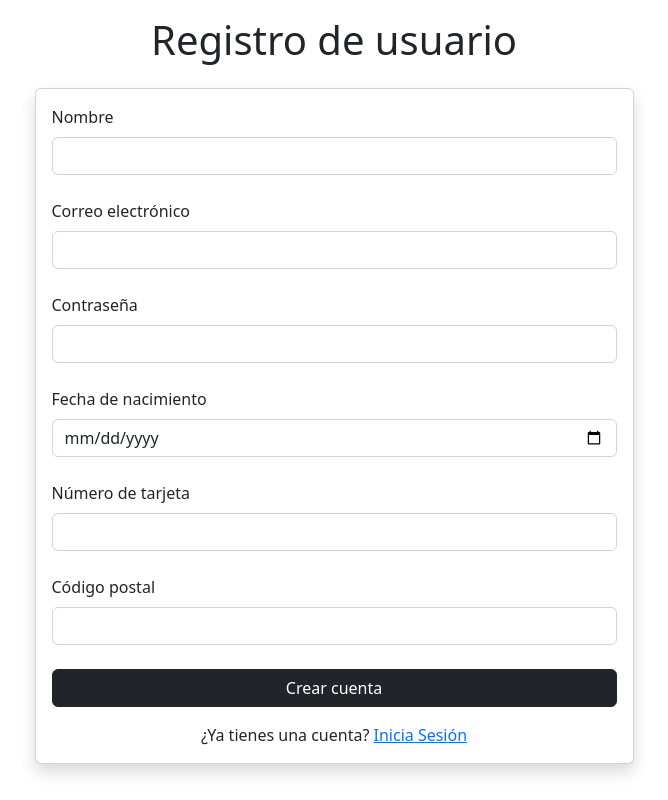
After one commit to AlbertoGut14/proyFinal, a PHP site: page /registro.php in a window 1280 px wide. The commit adds this page. Shown: the whole page, without its empty margins (306-974 px from the left). Run offline with PHP 8.4, Linux system fonts and the light colour scheme.

Commit message:
Entrega Log in
*Se modifico todos los archivos a php
*Se independizo la barra de navegacion
*Se conecto el registro de usuarios y el Log in
*Falta hacer uso del session_start() de php

```diff
--- /dev/null
+++ b/registro.php
@@ -0,0 +1,87 @@
+<!DOCTYPE html>
+<html lang="es">
+<head>
+    <meta charset="UTF-8">
+    <title>Crear cuenta</title>
+
+    <link href="https://cdn.jsdelivr.net/npm/bootstrap-icons@1.5.0/font/bootstrap-icons.css" rel="stylesheet" />
+    <link href="css/styles.css" rel="stylesheet" />
+</head>
+<body>
+    <div class="text-center p-3">
+        <h1>Registro de usuario</h1>
+    </div>
+    <section>
+        <div class="container px-3 px-lg-5">
+            <div class="row justify-content-center">
+                <div class="col-lg-7">
+                    <div class="card shadow">
+                        <div class="card-body p-3">
+                            <form method="post" action="registro.php">
+                                <label for="nombre" class="form-label">Nombre</label>
+                                <input type="text" class="form-control" id="nombre" name="nombre" required>
+                                <br>
+                                <label for="correo" class="form-label">Correo electrónico</label>
+                                <input type="email" class="form-control" id="correo" name="correo" required>
+                                <br>
+                                <label for="contrasena" class="form-label">Contraseña</label>
+                                <input type="password" class="form-control" id="contrasena" name="contrasena" required>
+                                <br>
+                                <label for="nacimiento" class="form-label">Fecha de nacimiento</label>
+                                <input type="date" class="form-control" id="nacimiento" name="nacimiento" required>
+                                <br>
+                                <label for="tarjeta" class="form-label">Número de tarjeta</label>
+                                <input type="text" class="form-control" id="tarjeta" name="tarjeta" maxlength="16" required>
+                                <br>
+                                <label for="cp" class="form-label">Código postal</label>
+                                <input type="text" class="form-control" id="cp" name="cp" maxlength="5" required>
+                                <br>
+                                <button type="submit" class="btn btn-dark w-100">Crear cuenta</button>
+                            </form>
+                            <div class="mt-3 text-center">
+                                ¿Ya tienes una cuenta? <a href="login.php">Inicia Sesión</a>
+                            </div>
+                        </div>
+                    </div>
+                </div>
+            </div>
+        </div>
+    </section>
+
+
+    <?php
+    if ($_SERVER["REQUEST_METHOD"] == "POST") {
+        $con = mysqli_connect("localhost", "root", "", "f1_store");
+
+        if (mysqli_connect_errno()) {
+            die("Error al conectar con MySQL: " . mysqli_connect_error());
+        }
+
+        // Sanitizar entradas
+        $nombre     = mysqli_real_escape_string($con, $_POST['nombre']);
+        $correo     = mysqli_real_escape_string($con, $_POST['correo']);
+        $contrasena = mysqli_real_escape_string($con, $_POST['contrasena']);
+        $nacimiento = mysqli_real_escape_string($con, $_POST['nacimiento']);
+        $tarjeta    = mysqli_real_escape_string($con, $_POST['tarjeta']);
+        $cp         = mysqli_real_escape_string($con, $_POST['cp']);
+
+        // Validar si el correo ya existe
+        $check = mysqli_query($con, "SELECT * FROM usuarios WHERE correo = '$correo'");
+        if (mysqli_num_rows($check) > 0) {
+            echo "<p style='color:red;'>El correo ya está registrado.</p>";
+        } else {
+            $sql = "INSERT INTO usuarios (nombre, correo, contrasena, nacimiento, tarjeta, cp)
+                    VALUES ('$nombre', '$correo', '$contrasena', '$nacimiento', '$tarjeta', '$cp')";
+
+            if (!mysqli_query($con, $sql)) {
+                die("Error: " . mysqli_error($con));
+            }
+
+            echo "<p style='color:green;'>Usuario registrado exitosamente.</p>";
+        }
+
+        mysqli_close($con);
+    }
+    ?>
+</body>
+</html>
```
Also changed, not shown: about.php (renamed from about.html, +18 -1 lines), barranav.php (added, +33 -0 lines), index.php (renamed from index.html, +6 -33 lines), login.php (added, +73 -0 lines), details.html (deleted), details.php (added).
